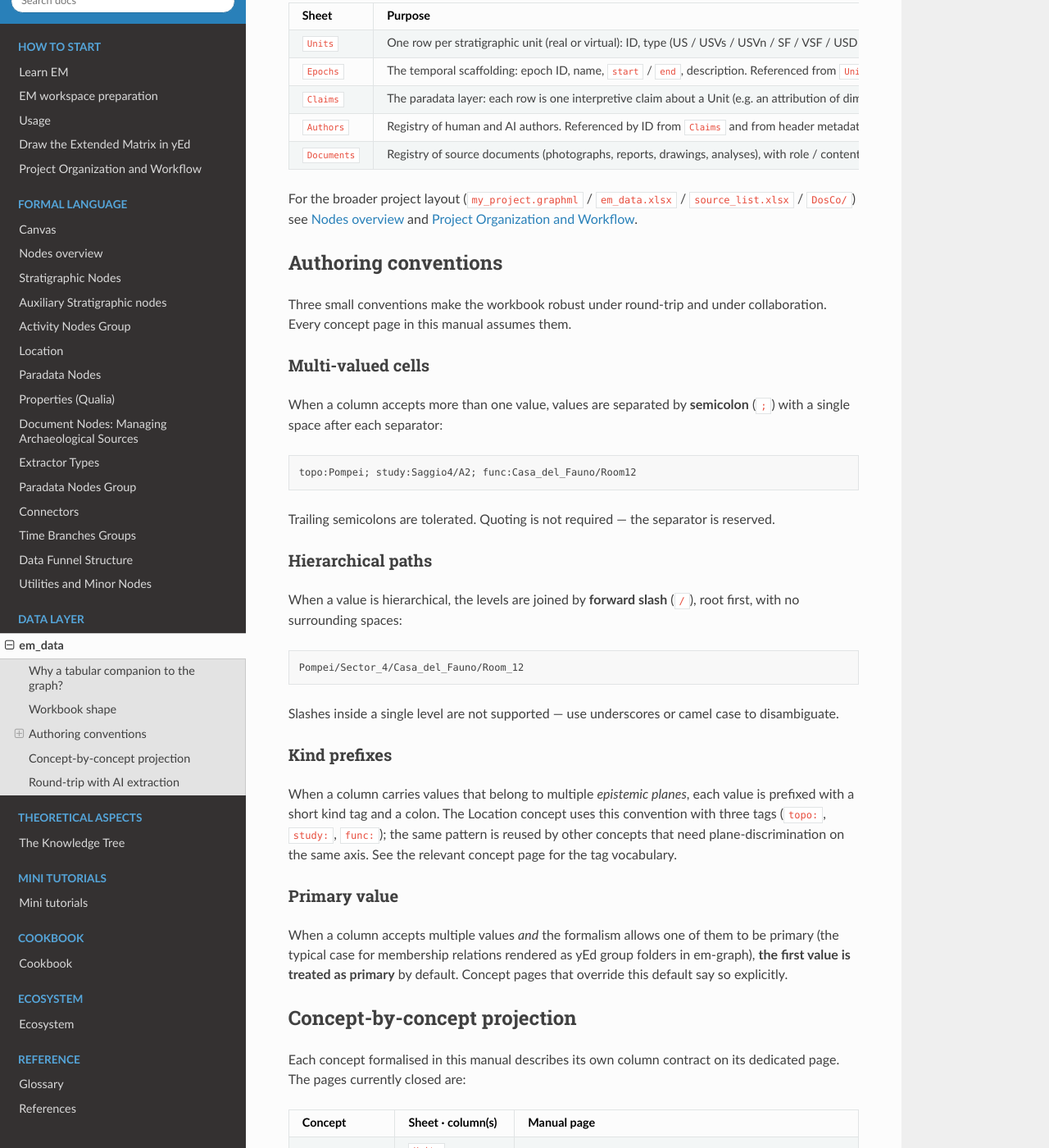
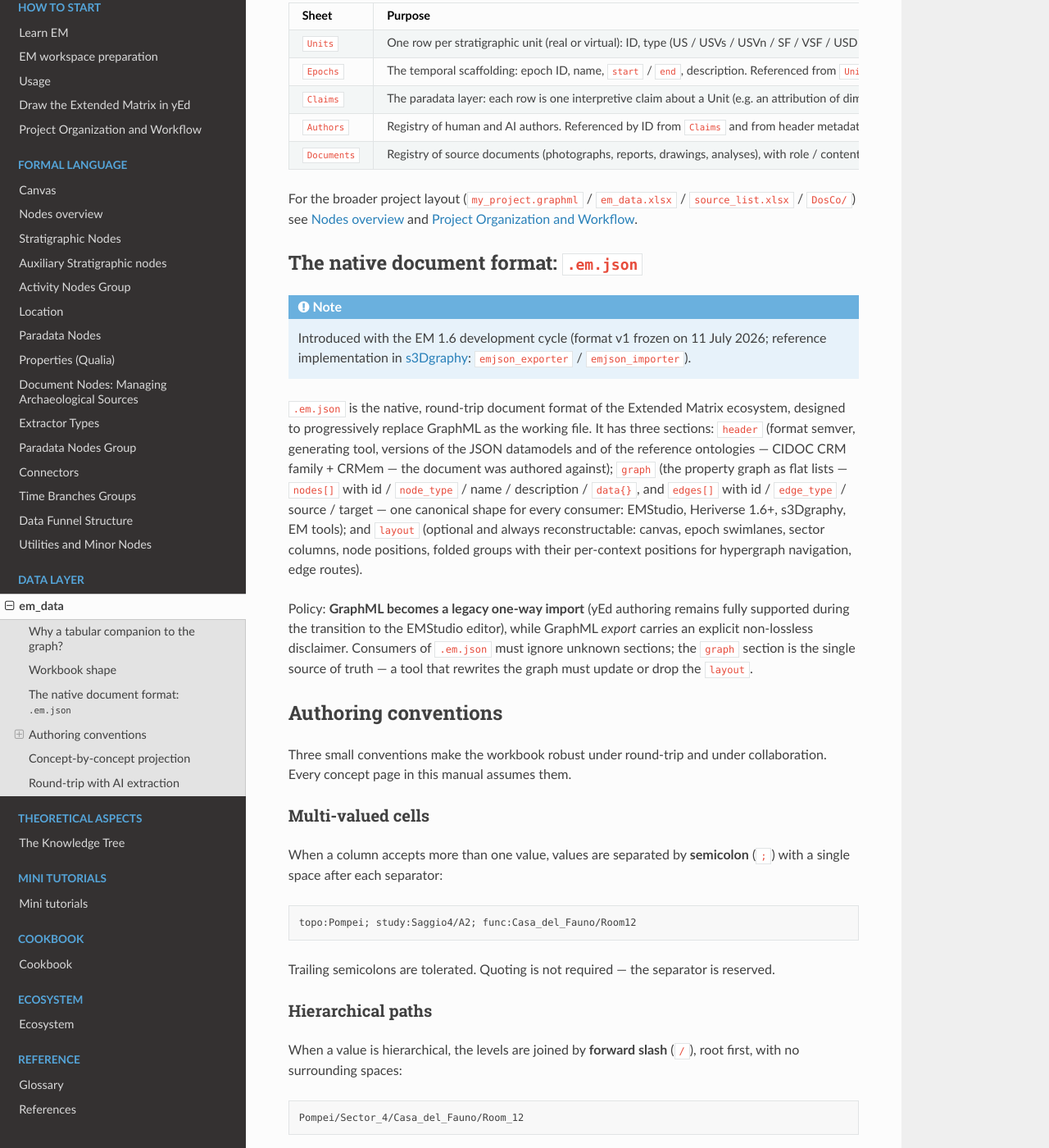
Before and after one commit to zalmoxes-laran/ExtendedMatrix-doc, a Sphinx documentation site: the page built from docs/em_data.rst, in a window 1280 px wide and 1400 px high, scrolled down 1098 px. Shown: the whole window at 82% size. Built offline with Sphinx 7.4.7 and the Read the Docs theme 3.1.0, drawn with Linux system fonts in a browser that asks for light colours; pages that are not in the unit, such as notebooks, are missing from menus.

Commit message:
docs(em-data): introduce .em.json as native document format
Adds a new section to em_data.rst describing .em.json as the
native round-trip document format of the EM Ecosystem, designed
to progressively replace GraphML as the working file. Format v1
frozen on 2026-07-11; reference implementation lives in s3Dgraphy
(emjson_exporter / emjson_importer).

Three sections:
  * header  — format semver + generating tool + versions of the
              JSON datamodels and reference ontologies (CIDOC CRM
              family + CRMem) the document was authored against;
  * graph   — flat nodes[] + edges[] lists, the single source of
              truth for every consumer (EMStudio, Heriverse 1.6+,
              s3Dgraphy, EM tools);
  * layout  — optional and reconstructable (canvas, epoch
              swimlanes, sector columns, positions, folded groups,
              edge routes).

Policy: GraphML becomes a legacy one-way import (yEd authoring
remains fully supported during the transition to the EMStudio
editor); GraphML *export* carries an explicit non-lossless
disclaimer. Consumers of .em.json must ignore unknown sections and
treat 'graph' as the single source of truth.

Lands on 1.6 only, per the new-features rule.

```diff
--- a/docs/em_data.rst
+++ b/docs/em_data.rst
@@ -89,6 +89,36 @@ The base ``em_data.xlsx`` has five sheets:
 For the broader project layout (``my_project.graphml`` /
 ``em_data.xlsx`` / ``source_list.xlsx`` / ``DosCo/``) see
 :doc:`nodes_intro` and :doc:`project_organization`.
+
+
+The native document format: ``.em.json``
+-----------------------------------------
+
+.. note::
+   Introduced with the EM 1.6 development cycle (format v1 frozen on
+   11 July 2026; reference implementation in `s3Dgraphy
+   <https://github.com/zalmoxes-laran/s3Dgraphy>`_:
+   ``emjson_exporter`` / ``emjson_importer``).
+
+``.em.json`` is the native, round-trip document format of the Extended
+Matrix ecosystem, designed to progressively replace GraphML as the
+working file. It has three sections: ``header`` (format semver,
+generating tool, versions of the JSON datamodels and of the reference
+ontologies — CIDOC CRM family + CRMem — the document was authored
+against); ``graph`` (the property graph as flat lists — ``nodes[]``
+with id / ``node_type`` / name / description / ``data{}``, and
+``edges[]`` with id / ``edge_type`` / source / target — one canonical
+shape for every consumer: EMStudio, Heriverse 1.6+, s3Dgraphy, EM
+tools); and ``layout`` (optional and always reconstructable: canvas,
+epoch swimlanes, sector columns, node positions, folded groups with
+their per-context positions for hypergraph navigation, edge routes).
+
+Policy: **GraphML becomes a legacy one-way import** (yEd authoring
+remains fully supported during the transition to the EMStudio editor),
+while GraphML *export* carries an explicit non-lossless disclaimer.
+Consumers of ``.em.json`` must ignore unknown sections; the ``graph``
+section is the single source of truth — a tool that rewrites the graph
+must update or drop the ``layout``.
 
 
 Authoring conventions
```
